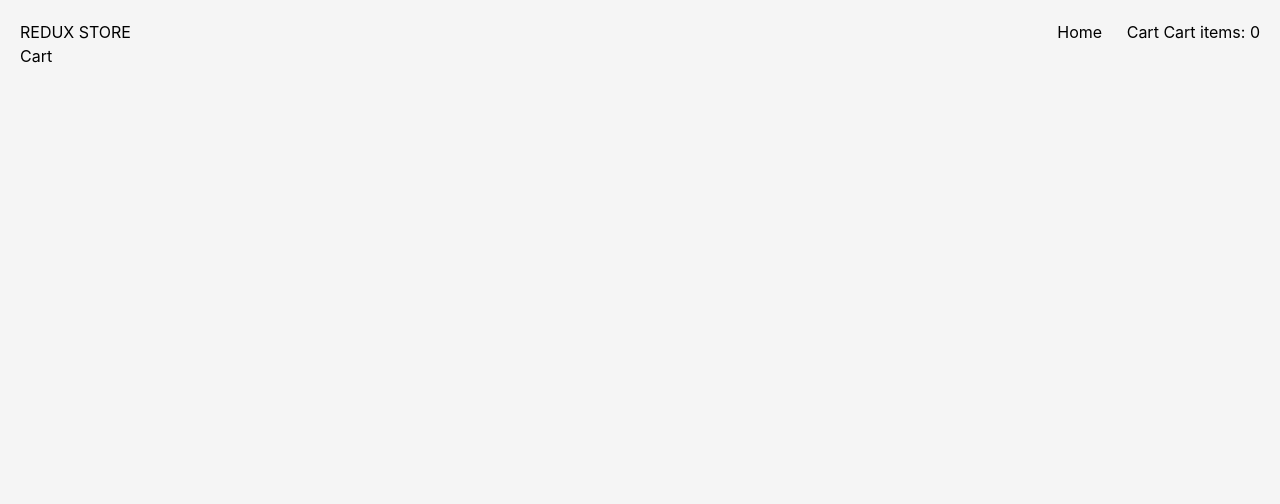
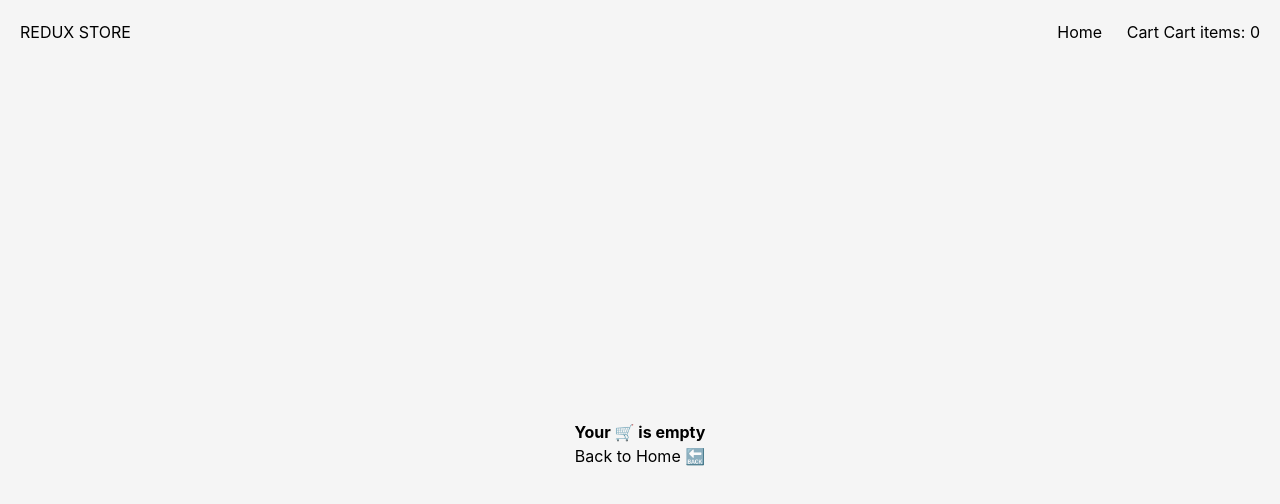
Before and after one commit to Jyoti-prakash-rout/reduxCart, a React (Vite) app: page /cart in a window 1280 px wide. Shown: the top 504 px of the page. Built offline with nearby package versions, Linux system fonts and the light colour scheme.

Commit message:
Add empty cart message and home link
Displays a message and a link to return to the home page when the cart is empty, improving user experience by providing clear feedback and navigation.

```diff
--- a/src/pages/Cart.jsx
+++ b/src/pages/Cart.jsx
@@ -1,4 +1,5 @@
 import React from "react";
+import { Link } from "react-router-dom";
 
 import { useSelector, useDispatch } from "react-redux";
 import { remove } from "../store/cartSlice";
@@ -10,6 +11,18 @@ const Cart = () => {
   const handleReomve = (id) => {
     dispatch(remove(id));
   };
+
+  if (products.length === 0) {
+    return (
+      <div className="h-screen flex flex-col justify-center items-center">
+        <p className="font-bold">Your 🛒 is empty</p>
+        <div>
+          {" "}
+          <Link to="/">Back to Home 🔙</Link>
+        </div>
+      </div>
+    );
+  }
 
   return (
     <>
```
